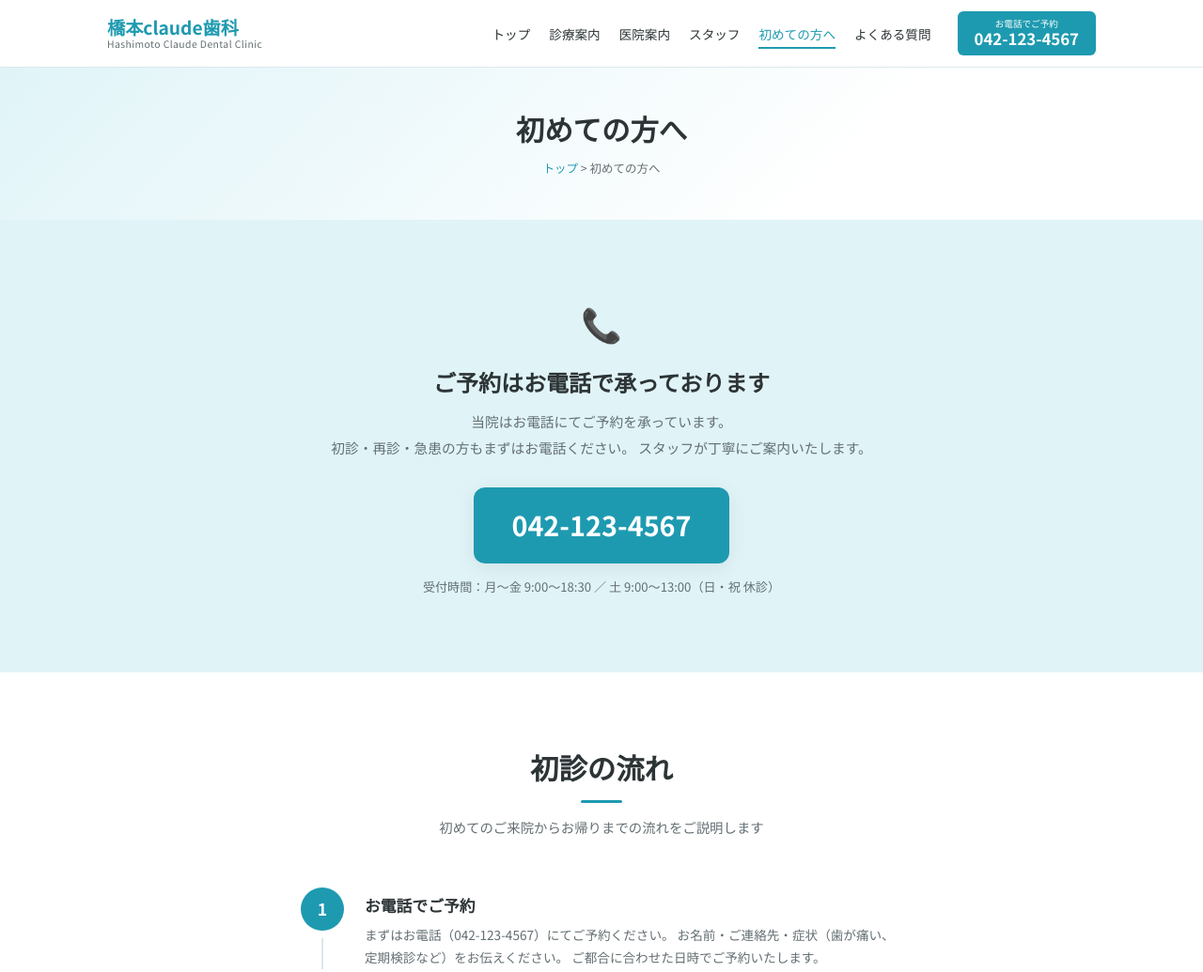
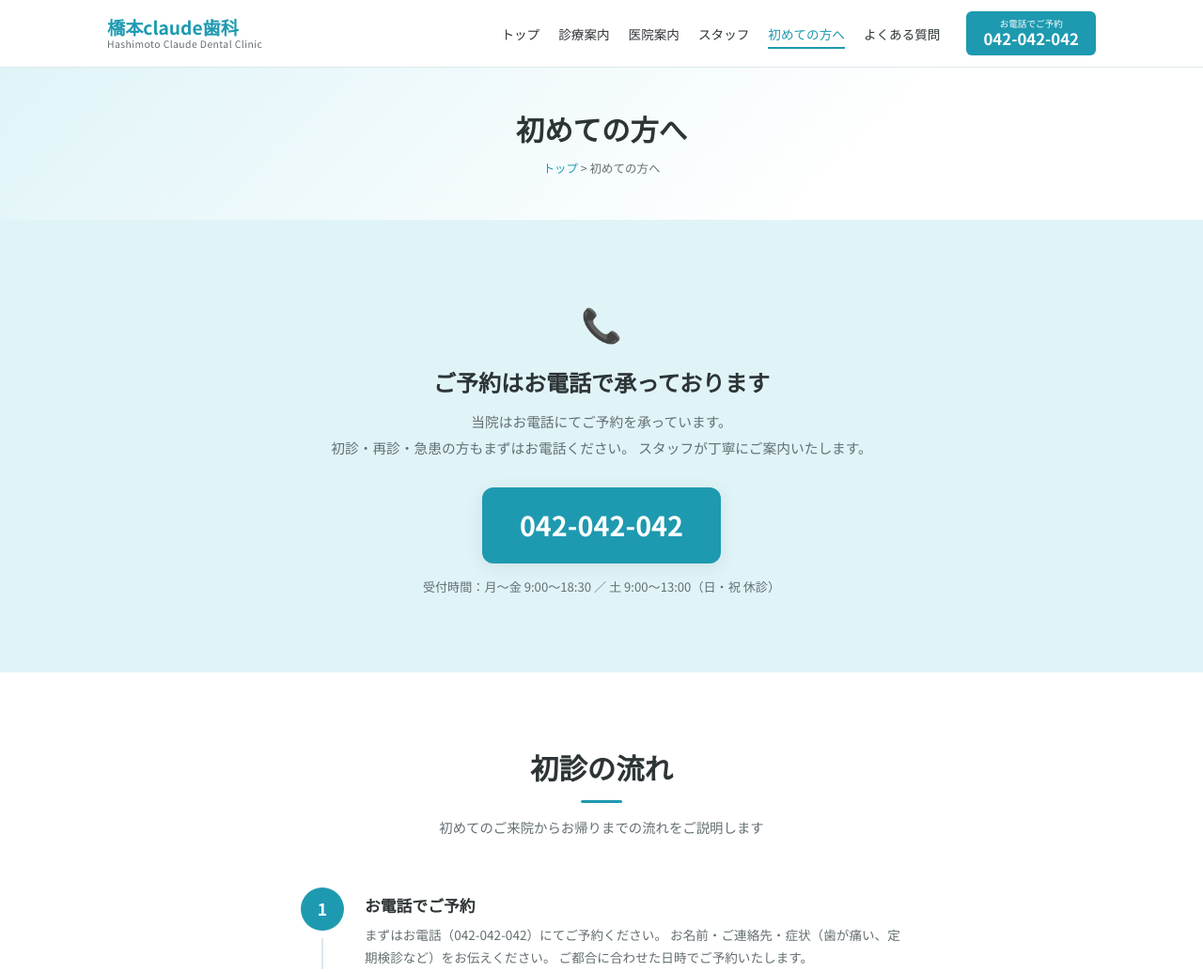
Before and after one commit to wahito-landing/dental-site, a plain HTML site: page firstvisit.html in a window 1280 px wide. Shown: the top 1035 px of the page at 94% size. Drawn offline with Linux system fonts and the light colour scheme.

Commit message:
電話番号を042-042-042に変更
Co-Authored-By: Claude Sonnet 4.6 <noreply@anthropic.com>

```diff
--- a/firstvisit.html
+++ b/firstvisit.html
@@ -28,9 +28,9 @@
           <li><a href="firstvisit.html" class="nav__link">初めての方へ</a></li>
           <li><a href="faq.html"        class="nav__link">よくある質問</a></li>
         </ul>
-        <a href="tel:042-123-4567" class="nav__tel">
+        <a href="tel:042-042-042" class="nav__tel">
           <small>お電話でご予約</small>
-          042-123-4567
+          042-042-042
         </a>
       </nav>
       <button class="hamburger" aria-label="メニューを開く" aria-expanded="false">
@@ -50,9 +50,9 @@
       <li><a href="firstvisit.html" class="mobile-nav__link">初めての方へ</a></li>
       <li><a href="faq.html"        class="mobile-nav__link">よくある質問</a></li>
     </ul>
-    <a href="tel:042-123-4567" class="mobile-nav__tel">
+    <a href="tel:042-042-042" class="mobile-nav__tel">
       <span>お電話でご予約</span>
-      042-123-4567
+      042-042-042
     </a>
   </div>
 
@@ -79,13 +79,13 @@
             初診・再診・急患の方もまずはお電話ください。
             スタッフが丁寧にご案内いたします。
           </p>
-          <a href="tel:042-123-4567" style="
+          <a href="tel:042-042-042" style="
             display:inline-block;
             background:var(--primary); color:#fff;
             font-size:1.8rem; font-weight:700;
             padding:16px 40px; border-radius:var(--radius);
             box-shadow:var(--shadow);
-          ">042-123-4567</a>
+          ">042-042-042</a>
           <p style="margin-top:14px; font-size:.82rem; color:var(--text-muted);">
             受付時間：月〜金 9:00〜18:30 ／ 土 9:00〜13:00（日・祝 休診）
           </p>
@@ -112,7 +112,7 @@
               <div class="flow-step__body">
                 <h3 class="flow-step__title">お電話でご予約</h3>
                 <p class="flow-step__text">
-                  まずはお電話（042-123-4567）にてご予約ください。
+                  まずはお電話（042-042-042）にてご予約ください。
                   お名前・ご連絡先・症状（歯が痛い、定期検診など）をお伝えください。
                   ご都合に合わせた日時でご予約いたします。
                 </p>
@@ -289,7 +289,7 @@
       <div class="container">
         <h2>まずはお気軽にお電話ください</h2>
         <p>「初めてで不安…」という方も大歓迎です。スタッフが丁寧にご対応します。</p>
-        <p class="cta-tel"><a href="tel:042-123-4567">042-123-4567</a></p>
+        <p class="cta-tel"><a href="tel:042-042-042">042-042-042</a></p>
         <p class="cta-hours">受付時間：月〜金 9:00〜18:30 ／ 土 9:00〜13:00（日・祝 休診）</p>
       </div>
     </section>
@@ -302,7 +302,7 @@
         <div class="footer__brand">
           <p class="footer__brand-name">橋本claude歯科</p>
           <p class="footer__brand-text">〒252-0143<br>神奈川県相模原市緑区橋本1-2-3<br>JR横浜線・京王相模原線 橋本駅 北口 徒歩5分</p>
-          <a href="tel:042-123-4567" class="footer__tel-link">☎ 042-123-4567</a>
+          <a href="tel:042-042-042" class="footer__tel-link">☎ 042-042-042</a>
         </div>
         <div class="footer__nav">
           <p class="footer__nav-title">サイトマップ</p>
```
Also changed, not shown: access.html (+7 -7 lines), faq.html (+7 -7 lines), index.html (+8 -8 lines), staff.html (+6 -6 lines), treatment.html (+6 -6 lines).
